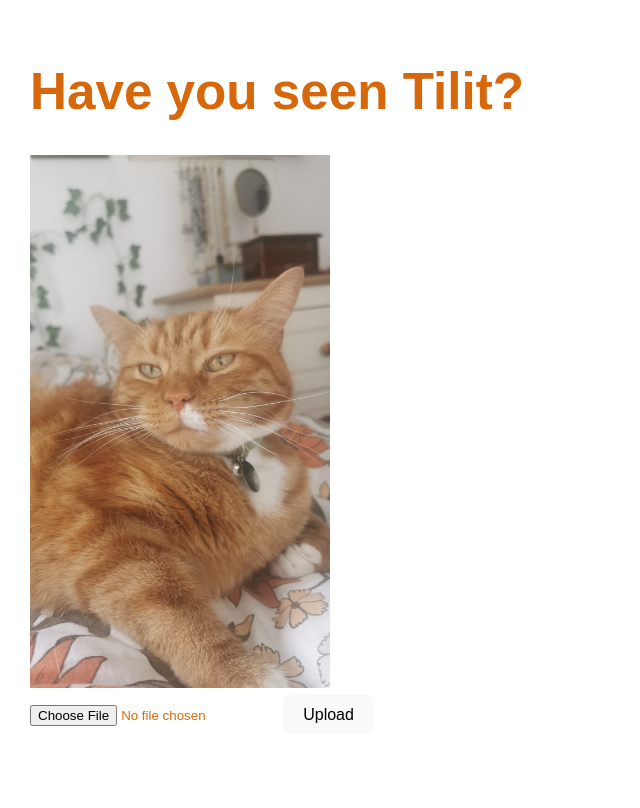
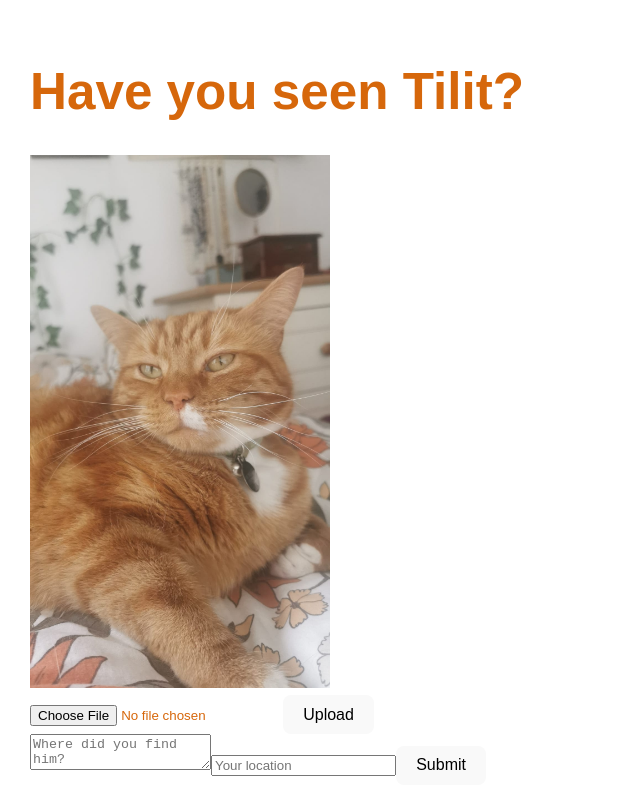
Before and after one commit to LMcIntosh99/tilit_book, a React (Vite) app in the folder frontend/: page / in a window 1280 px wide. Shown: the top 808 px of the page, without its empty margins (0-640 px from the left). Built offline with nearby package versions, Linux system fonts and the light colour scheme.

Commit message:
Add CommentForm

```diff
--- /dev/null
+++ b/frontend/src/components/CommentForm.tsx
@@ -0,0 +1,27 @@
+import { useForm } from "react-hook-form";
+import axios from "axios";
+import { type NewComment } from "../types/index";
+
+interface Props {
+  onNewComment: () => void;
+}
+
+const CommentForm = ({ onNewComment }: Props) => {
+  const { register, handleSubmit, reset } = useForm<NewComment>();
+
+  const onSubmit = async (data: NewComment) => {
+    await axios.post("/api/comments", data);
+    onNewComment();
+    reset();
+  };
+
+  return (
+    <form onSubmit={handleSubmit(onSubmit)}>
+      <textarea {...register("text")} placeholder="Where did you find him?" required />
+      <input {...register("location")} placeholder="Your location" required />
+      <button type="submit">Submit</button>
+    </form>
+  );
+};
+
+export default CommentForm;
--- a/frontend/src/pages/Home.tsx
+++ b/frontend/src/pages/Home.tsx
@@ -1,5 +1,6 @@
 import { useState } from "react";
 import UploadForm from "../components/UploadForm";
+import CommentForm from "../components/CommentForm";
 
 const Home = () => {
   const [imageUrl, setImageUrl] = useState<string>("");
@@ -9,6 +10,7 @@ const Home = () => {
       <h1>Have you seen Tilit?</h1>
       <img src={imageUrl || "/tilit_home.jpeg"} alt="Cat" width="300" />
       <UploadForm onUpload={setImageUrl} />
+      <CommentForm onNewComment={() => window.location.reload()} />
     </div>
   );
 };
```
